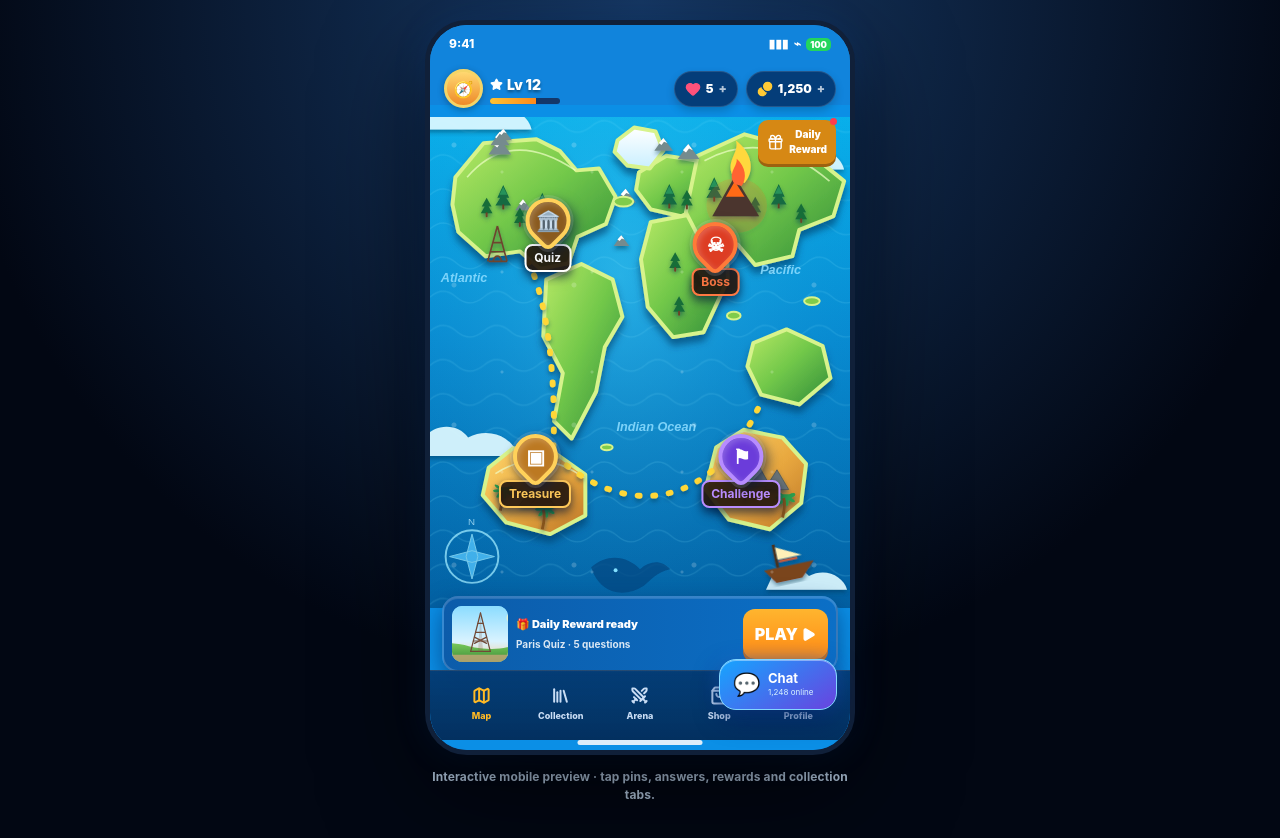
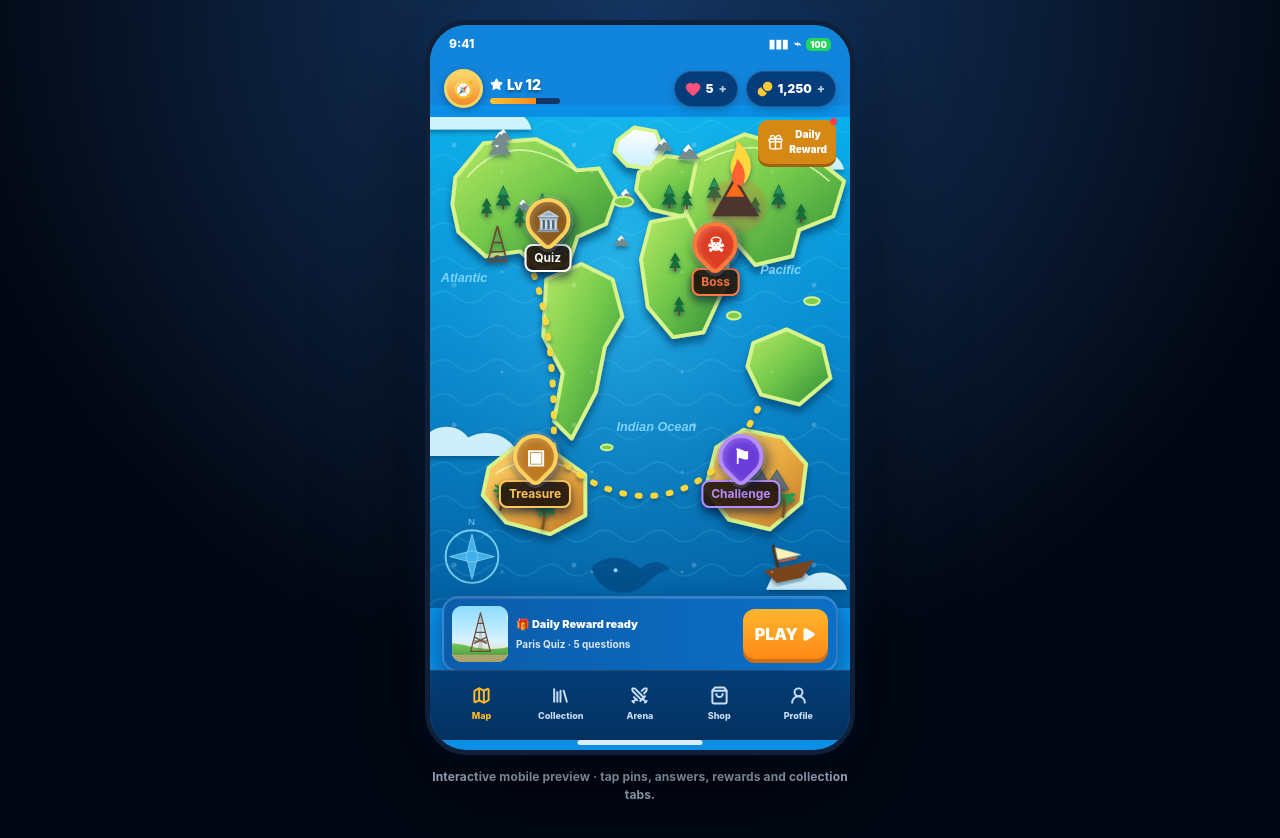
Before and after one commit to sheriyarrose-byte/bilal, a Next.js app: page / in a window 1280 px wide. Shown: the top 838 px of the page. Built offline with nearby package versions, Linux system fonts and the light colour scheme.

Commit message:
Move chat entry into bottom navigation

```diff
--- a/app/layout.tsx
+++ b/app/layout.tsx
@@ -8,5 +8,5 @@ export const metadata: Metadata = {
 };
 
 export default function RootLayout({ children }: Readonly<{ children: React.ReactNode }>) {
-  return <html lang="en"><body>{children}<a className="globalChatFab" href="/chat" aria-label="Open World Chat"><span>💬</span><b>Chat</b><small>1,248 online</small></a></body></html>;
+  return <html lang="en"><body>{children}</body></html>;
 }
```
